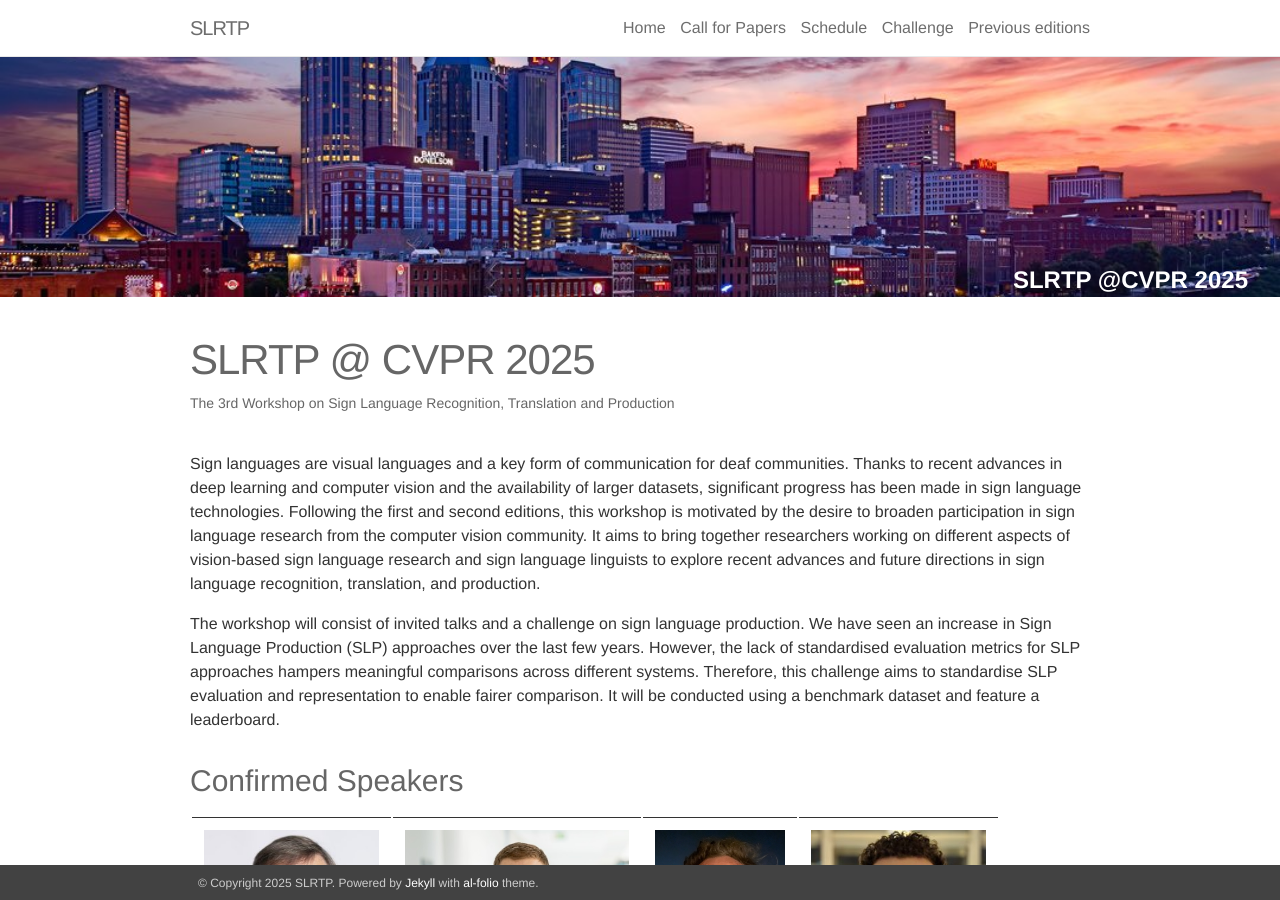
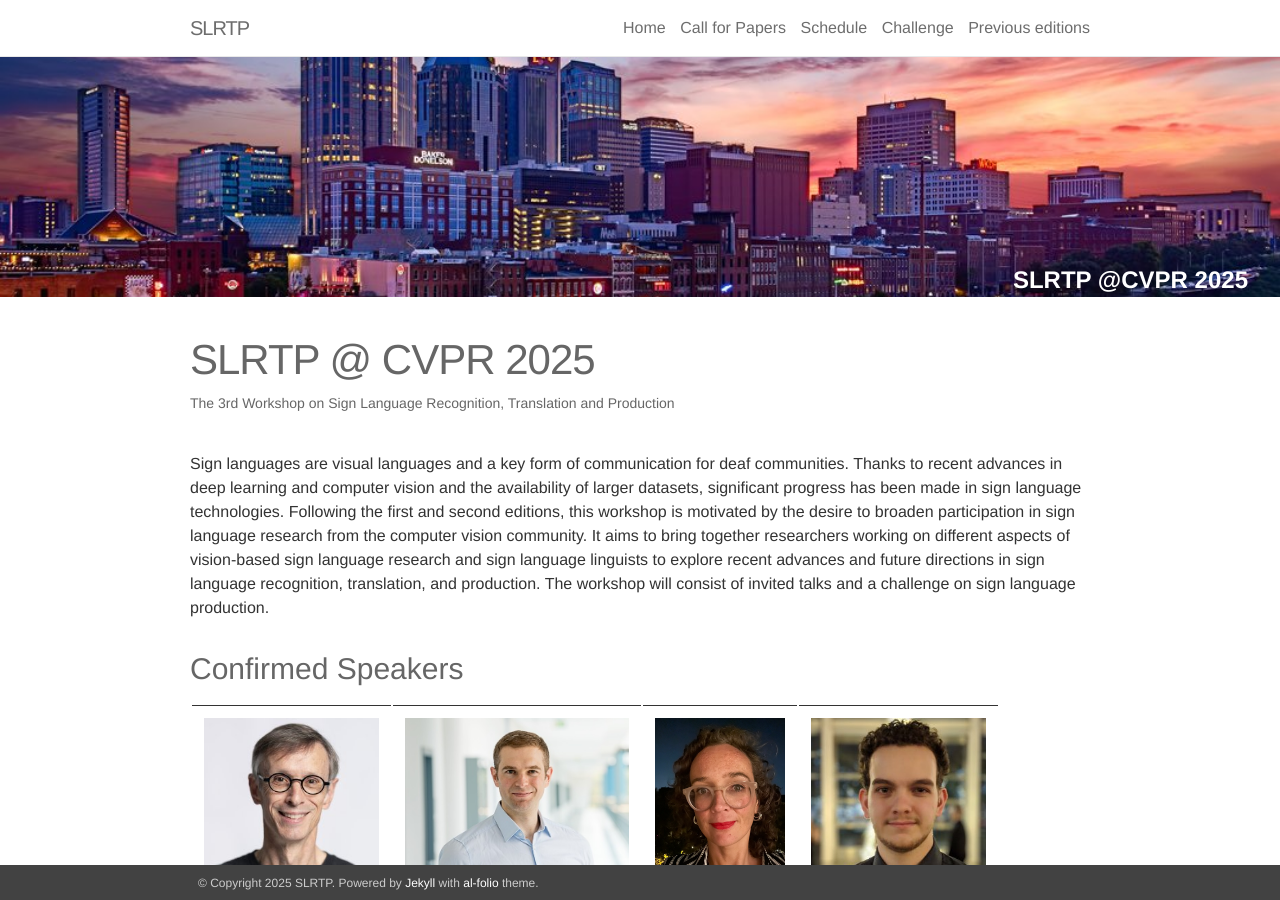
Before and after one commit to slrtpworkshop/slrtpworkshop.github.io, a Jekyll site: the page built from _pages/00_home.md, in a window 1280 px wide and 900 px high. Built offline with Jekyll 4.4.1, drawn with Linux system fonts in a browser that asks for light colours; nearby versions of some CDN libraries.

Commit message:
Update 00_home.md

```diff
--- a/_pages/00_home.md
+++ b/_pages/00_home.md
@@ -7,9 +7,7 @@ description: The 3rd Workshop on Sign Language Recognition, Translation and Prod
 ---
 
 Sign languages are visual languages and a key form of communication for deaf communities. Thanks to recent advances in deep learning and computer vision and the availability of larger datasets, significant progress has been made in sign language technologies. Following the first and second editions, this workshop is motivated by the desire to broaden participation in sign language research from the computer vision community. It aims to bring together researchers working on different aspects of vision-based sign language research and sign language linguists to explore recent advances and future directions in sign language recognition, translation, and production.
-
-The workshop will consist of invited talks and a challenge on sign language production. We have seen an increase in Sign Language Production (SLP) approaches over the last few
-years. However, the lack of standardised evaluation metrics for SLP approaches hampers meaningful comparisons across different systems. Therefore, this challenge aims to standardise SLP evaluation and representation to enable fairer comparison. It will be conducted using a benchmark dataset and feature a leaderboard.
+The workshop will consist of invited talks and a challenge on sign language production.
 
 ### Confirmed Speakers
 
```
